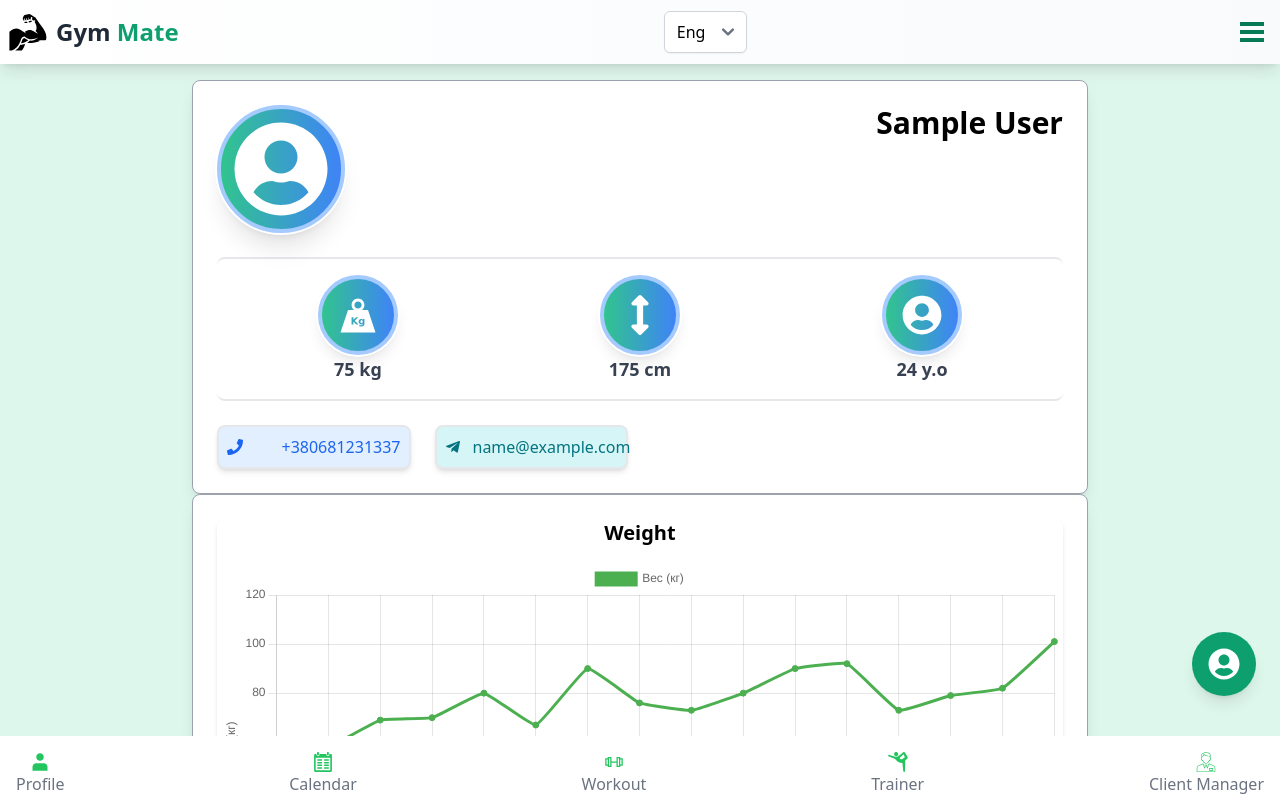
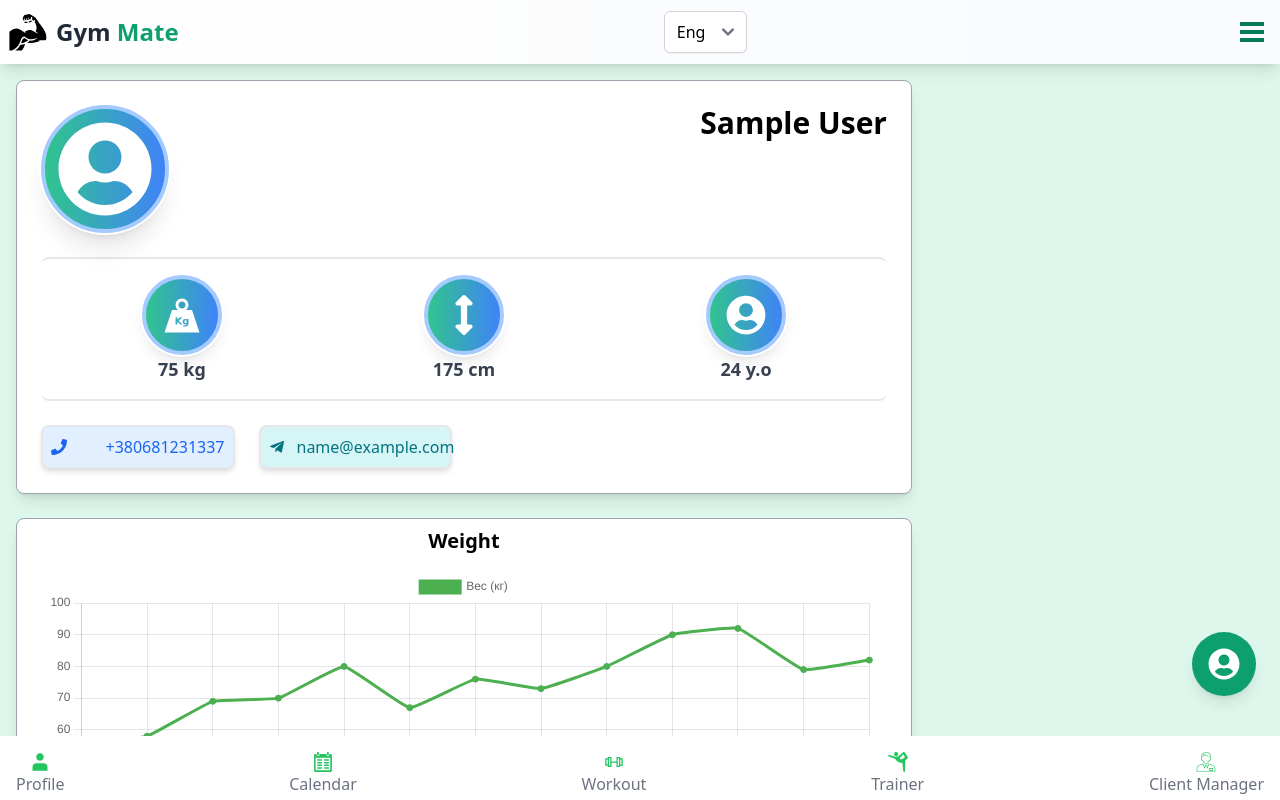
Before and after one commit to VynnykYevheniy/gym-mate-ui, a React (Vite) app: page /client in a window 1280 px wide. Built offline with nearby package versions, Linux system fonts and the light colour scheme; sample sign-in values are in the browser's storage.

Commit message:
added chart for Weight and BMI

```diff
--- a/package.json
+++ b/package.json
@@ -30,6 +30,7 @@
     "react-loading-skeleton": "^3.5.0",
     "react-router-dom": "^6.26.2",
     "react-spring": "^9.7.4",
+    "react-swipeable": "^7.0.1",
     "sort-by": "^0.0.2",
     "styled-components": "^6.1.13",
     "sweetalert2": "^11.6.13"
--- a/src/components/UserProfile.jsx
+++ b/src/components/UserProfile.jsx
@@ -3,31 +3,42 @@ import {GiWeight} from 'react-icons/gi'; // Keeping the GiWeight for weight repr
 import {useTranslation} from 'react-i18next';
 import {useEffect, useState} from "react";
 import Loader from "./Loader.jsx";
-import WeightChart from "./WeightChart .jsx"
+import WeightBMIChart from "./WeightChart .jsx"
 
 
 const UserProfile = () => {
 	const {t} = useTranslation();
 	const [user, setUser] = useState(null);
-	const sampleData = [
+	const weightData = [
 		{date: '2023-10-01', weight: 55},
 		{date: '2023-10-02', weight: 58},
 		{date: '2023-10-03', weight: 69},
 		{date: '2023-10-04', weight: 70},
 		{date: '2023-12-04', weight: 80},
 		{date: '2023-10-04', weight: 67},
-		{date: '2023-10-04', weight: 90},
 		{date: '2023-10-04', weight: 76},
 		{date: '2023-10-04', weight: 73},
 		{date: '2023-10-04', weight: 80},
 		{date: '2023-10-04', weight: 90},
 		{date: '2023-10-04', weight: 92},
-		{date: '2023-10-04', weight: 73},
 		{date: '2023-12-04', weight: 79},
-		{date: '2023-12-04', weight: 82},
-		{date: '2024-10-05', weight: 101},
+		{date: '2023-12-04', weight: 82}];
+	const bmiData = [
+		{ date: '2023-10-01', bmi: 18.5 },
+		{ date: '2023-10-02', bmi: 19.0 },
+		{ date: '2023-10-03', bmi: 21.4 },
+		{ date: '2023-10-04', bmi: 21.7 },
+		{ date: '2023-10-05', bmi: 22.1 },
+		{ date: '2023-10-06', bmi: 23.5 },
+		{ date: '2023-10-07', bmi: 24.1 },
+		{ date: '2023-10-08', bmi: 25.3 },
+		{ date: '2023-10-09', bmi: 26.8 },
+		{ date: '2023-10-10', bmi: 27.2 },
+		{ date: '2023-10-11', bmi: 27.5 },
+		{ date: '2023-10-12', bmi: 28.0 },
+		{ date: '2023-10-13', bmi: 28.5 },
+	];
 
-	];
 	useEffect(() => {
 		setUser(JSON.parse(localStorage.getItem("user"))); // Call the function to fetch user data
 	}, []); // Empty dependency array ensures this runs only once when the component mounts
@@ -41,9 +52,10 @@ const UserProfile = () => {
 
 
 	return (
-		<main className=" flex items-center justify-center flex-col p-4 pb-12 ">
+		<main className=" flex-col items-center justify-center p-4 pb-12 ">
 			{/* Profile Section */}
-			<section className="w-full max-w-4xl p-6 text-center bg-white rounded-lg shadow-lg border border-gray-400">
+			<section
+				className="w-full max-w-4xl p-6 text-center bg-white rounded-lg shadow-lg border border-gray-400 mb-6">
 				<div
 					className="flex flex-row items-center justify-between sm:items-start sm:space-x-6 ">
 					{/* Profile Picture */}
@@ -117,8 +129,9 @@ const UserProfile = () => {
 
 
 			</section>
-			<section className="w-full max-w-4xl p-6 text-center bg-white rounded-lg shadow-lg border border-gray-400">
-				<WeightChart data={sampleData}/>
+			<section
+				className="w-full max-w-4xl p-2 text-center bg-white rounded-lg shadow-lg border border-gray-400 mb-6">
+				<WeightBMIChart weightData={weightData} bmiData={bmiData}/>
 			</section>
 			{/* Floating Action Button */}
 			<div className="fixed bottom-6 right-6 mb-20">
--- a/src/components/WeightChart .jsx
+++ b/src/components/WeightChart .jsx
@@ -1,43 +1,76 @@
 import { Line } from 'react-chartjs-2';
 import 'chart.js/auto';
-import { useState, useEffect } from 'react';
+import { useEffect, useState } from 'react';
+import { useSwipeable } from 'react-swipeable';
+import PropTypes from 'prop-types';
 
-const WeightChart = ({ data = [] }) => {
+const WeightBMIChart = ({ weightData = [], bmiData = [] }) => {
 	const [chartData, setChartData] = useState({});
+	const [chartType, setChartType] = useState('weight'); // Track which chart to display
+
+	// Swipe handlers to toggle charts
+	const handlers = useSwipeable({
+		onSwipedLeft: () => setChartType(prev => (prev === 'weight' ? 'bmi' : 'weight')),
+		onSwipedRight: () => setChartType(prev => (prev === 'weight' ? 'bmi' : 'weight')),
+	});
+
+	// Keyboard event handler
+	const handleKeyPress = (event) => {
+		if (event.key === 'ArrowLeft' || event.key === 'ArrowRight') {
+			setChartType(prev => (prev === 'weight' ? 'bmi' : 'weight'));
+		}
+	};
 
 	useEffect(() => {
-        // Проверяем, что данные есть и это массив
-        if (data.length > 0) {
-            const labels = data.map(entry => entry.date); // даты по оси X
-            const weights = data.map(entry => entry.weight); // вес по оси Y
+		document.addEventListener('keydown', handleKeyPress); // Add key press listener
+		return () => document.removeEventListener('keydown', handleKeyPress); // Clean up
+	}, []);
 
+	useEffect(() => {
+		// Prepare data based on selected chart type
+		let labels = [];
+		let data = [];
+		let label = '';
+
+		if (chartType === 'weight' && weightData.length > 0) {
+			labels = weightData.map(entry => entry.date);
+			data = weightData.map(entry => entry.weight);
+			label = 'Вес (кг)';
+		} else if (chartType === 'bmi' && bmiData.length > 0) {
+			labels = bmiData.map(entry => entry.date);
+			data = bmiData.map(entry => entry.bmi);
+			label = 'ИМТ';
+		}
+
+		if (labels.length > 0 && data.length > 0) {
 			setChartData({
 				labels: labels,
 				datasets: [
 					{
-                        label: 'Вес (кг)',
-                        data: weights,
+						label: label,
+						data: data,
 						fill: false,
-                        borderColor: '#4CAF50', // зеленая линия
-                        backgroundColor: '#4CAF50',
-                        tension: 0.1, // плавные линии
+						borderColor: chartType === 'weight' ? '#4CAF50' : '#FF6384',
+						backgroundColor: chartType === 'weight' ? '#4CAF50' : '#FF6384',
+						tension: 0.1,
 					},
 				],
 			});
 		}
-    }, [data]);
+	}, [chartType, weightData, bmiData]);
 
 	return (
-        <div className="max-w-4xl mx-auto bg-white shadow-md rounded-lg h-3/6">
-            <h2 className="text-xl font-semibold text-center mb-4">Weight</h2>
+		<div className="max-w-4xl mx-auto bg-white" {...handlers}>
+			<h2 className="text-xl font-semibold text-center mb-4">
+				{chartType === 'weight' ? 'Weight' : 'BMI'}
+			</h2>
 			{chartData.labels ? (
-                    <div className="h-3/6">
+				<div>
 					<Line
 						data={chartData}
 						options={{
 							responsive: true,
 							maintainAspectRatio: false,
-
 							scales: {
 								x: {
 									title: {
@@ -48,20 +81,50 @@ const WeightChart = ({ data = [] }) => {
 								y: {
 									title: {
 										display: true,
-                                    text: 'Вес (кг)',
+										text: chartType === 'weight' ? 'Вес (кг)' : 'ИМТ',
 									},
 									beginAtZero: true,
 								},
 							},
+							// Tooltip customization
+							plugins: {
+								tooltip: {
+									callbacks: {
+										label: (tooltipItem) => {
+											const value = tooltipItem.raw;
+											return `${chartType === 'weight' ? 'Вес' : 'ИМТ'}: ${value}`;
+										},
+									},
+								},
+							}
 						}}
 						height={400}
 					/>
 				</div>
 			) : (
-                <p className="text-center text-gray-500">Nothing Weight</p>
+				<p className="text-center text-gray-500">No data available</p>
 			)}
+			<p className="text-center text-gray-400 mt-2">
+				{chartType === 'weight' ? 'Swipe left or press right arrow to see BMI chart' : 'Swipe right or press left arrow to see Weight chart'}
+			</p>
 		</div>
 	);
 };
 
-export default WeightChart;
+// Define PropTypes for the component
+WeightBMIChart.propTypes = {
+	weightData: PropTypes.arrayOf(
+		PropTypes.shape({
+			date: PropTypes.string.isRequired,
+			weight: PropTypes.number.isRequired,
+		})
+	),
+	bmiData: PropTypes.arrayOf(
+		PropTypes.shape({
+			date: PropTypes.string.isRequired,
+			bmi: PropTypes.number.isRequired,
+		})
+	),
+};
+
+export default WeightBMIChart;
```
Also changed, not shown: 1 other file (tests, documents, lock files or other folders). Lines whose indentation alone changed are shown as unchanged.
